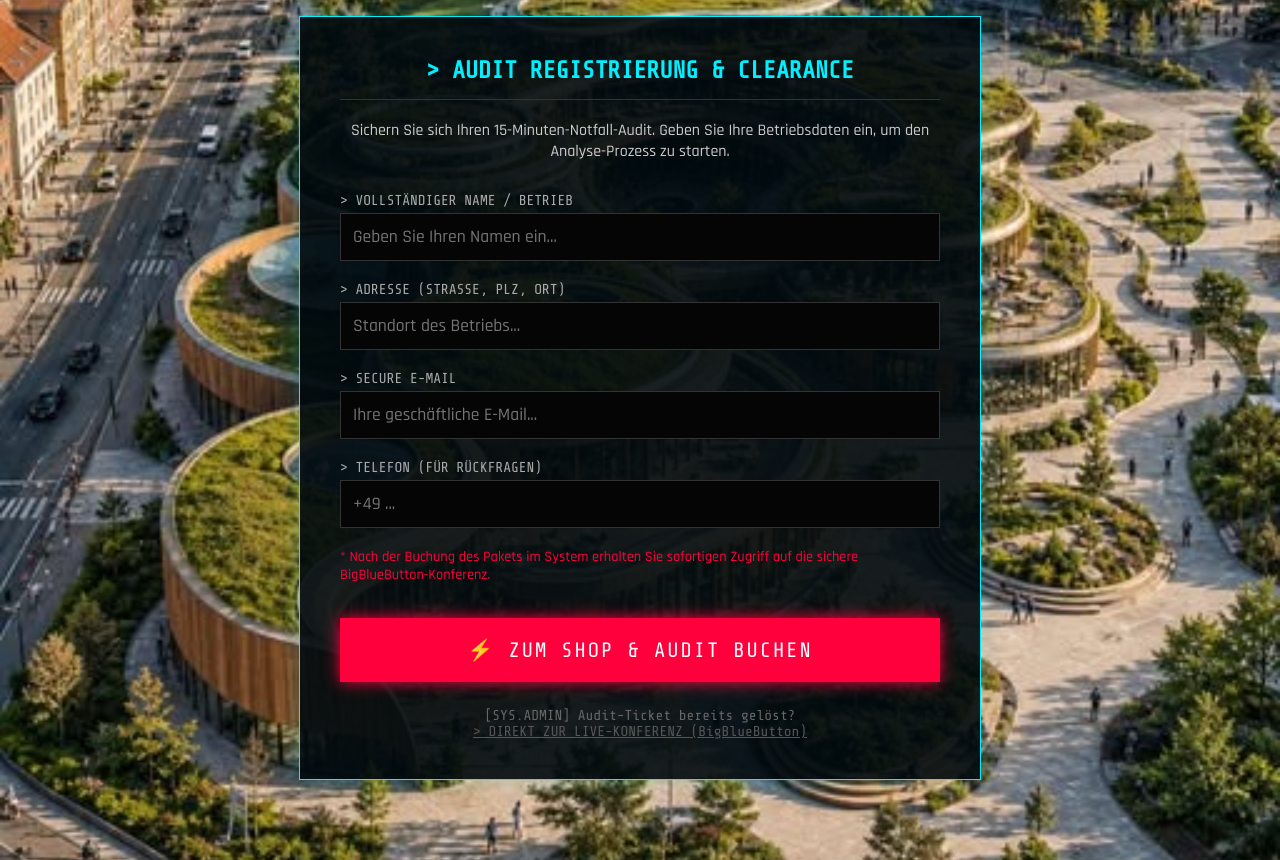
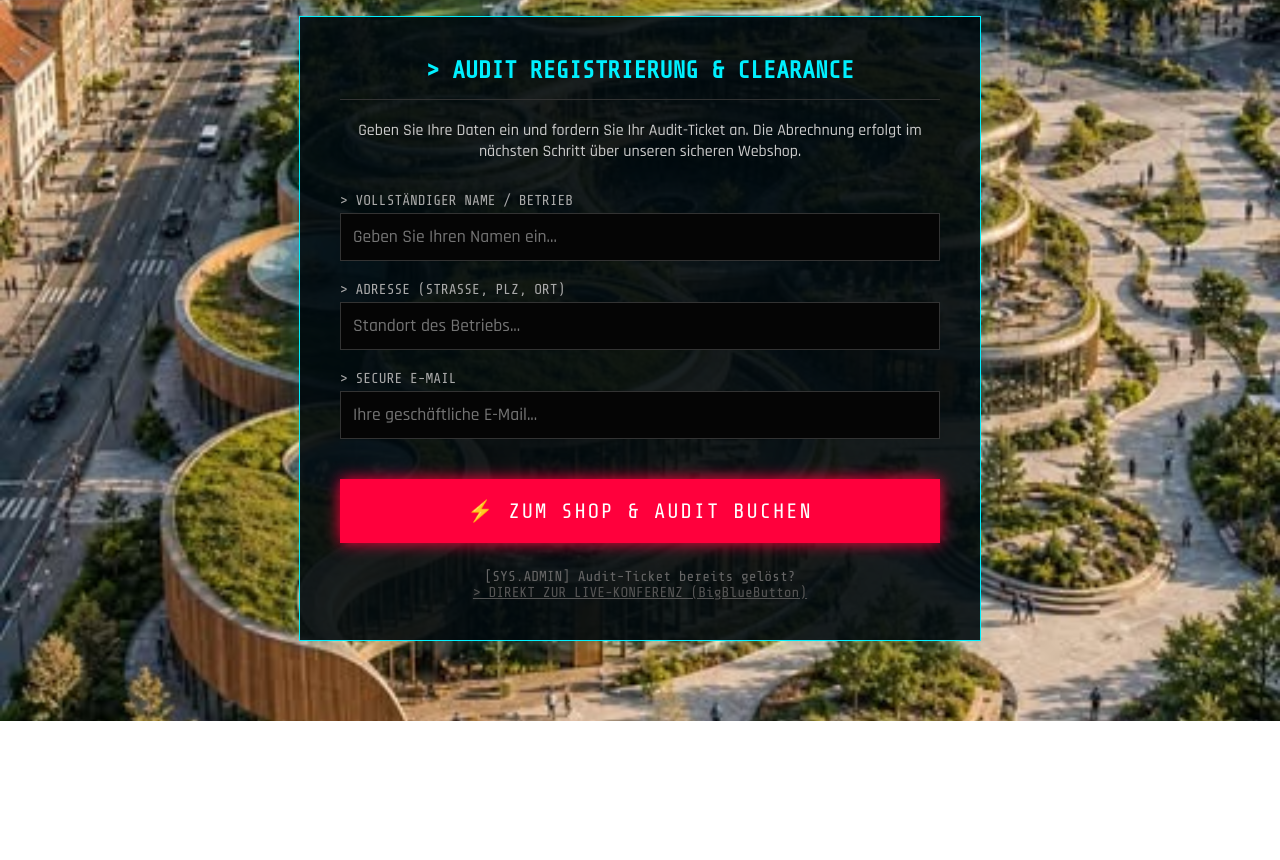
Before and after one commit to Rosary-mom/rosary-campus-funding-2026, a plain HTML site: page emergency-audit.html in a window 1280 px wide. Shown: the part 2220-3080 px from the top of the page. After the commit the page ends 2941 px from the top, so only its background shows below. Drawn offline with nearby package versions, Linux system fonts and the light colour scheme.

Commit message:
Revise emergency audit form and add booking link
Updated the emergency audit form with new instructions and removed required fields. Added a link button for booking the audit.

```diff
--- a/emergency-audit.html
+++ b/emergency-audit.html
@@ -90,12 +90,14 @@
         }
         .form-group input:focus { border-color: var(--hud-blue); outline: none; box-shadow: 0 0 10px rgba(0, 240, 255, 0.2); }
 
+        /* Link-Button Styling */
         .btn-strike {
             display: inline-block; width: 100%; background: var(--hud-red); color: #fff;
             font-family: 'Share Tech Mono', monospace; font-size: 1.3em; padding: 20px;
             text-decoration: none; text-transform: uppercase; letter-spacing: 2px;
             border: none; cursor: pointer; box-shadow: 0 0 15px var(--hud-red);
             transition: all 0.3s ease; margin-top: 20px;
+            box-sizing: border-box;
         }
         .btn-strike:hover { background: #fff; color: var(--hud-red); box-shadow: 0 0 30px #fff; }
 
@@ -159,32 +161,24 @@
 
     <div class="booking-station">
         <h2>> AUDIT REGISTRIERUNG & CLEARANCE</h2>
-        <p style="color: #ccc; margin-bottom: 30px;">Sichern Sie sich Ihren 15-Minuten-Notfall-Audit. Geben Sie Ihre Betriebsdaten ein, um den Analyse-Prozess zu starten.</p>
+        <p style="color: #ccc; margin-bottom: 30px;">Geben Sie Ihre Daten ein und fordern Sie Ihr Audit-Ticket an. Die Abrechnung erfolgt im nächsten Schritt über unseren sicheren Webshop.</p>
 
-        <form action="https://rosary.health/produkt/mission-preis-flut/" method="GET">
         <div class="form-group">
             <label>> VOLLSTÄNDIGER NAME / BETRIEB</label>
-                <input type="text" required placeholder="Geben Sie Ihren Namen ein...">
+            <input type="text" placeholder="Geben Sie Ihren Namen ein...">
         </div>
         <div class="form-group">
             <label>> ADRESSE (STRASSE, PLZ, ORT)</label>
-                <input type="text" required placeholder="Standort des Betriebs...">
+            <input type="text" placeholder="Standort des Betriebs...">
         </div>
         <div class="form-group">
             <label>> SECURE E-MAIL</label>
-                <input type="email" required placeholder="Ihre geschäftliche E-Mail...">
-            </div>
-            <div class="form-group">
-                <label>> TELEFON (FÜR RÜCKFRAGEN)</label>
-                <input type="tel" required placeholder="+49 ...">
+            <input type="email" placeholder="Ihre geschäftliche E-Mail...">
         </div>
 
-            <p style="color: var(--hud-red); font-size: 0.9em; text-align: left; margin-top: 20px;">
-                * Nach der Buchung des Pakets im System erhalten Sie sofortigen Zugriff auf die sichere BigBlueButton-Konferenz.
-            </p>
-
-            <button type="submit" class="btn-strike">⚡ ZUM SHOP & AUDIT BUCHEN</button>
-        </form>
+        <a href="https://rosary.health/product/%f0%9f%9a%a8-mission-preis-flut-audit-pakete/" class="btn-strike">
+            ⚡ ZUM SHOP & AUDIT BUCHEN
+        </a>
 
         <div class="auth-bypass">
             [SYS.ADMIN] Audit-Ticket bereits gelöst? <br>
```
Lines whose indentation alone changed are shown as unchanged.
